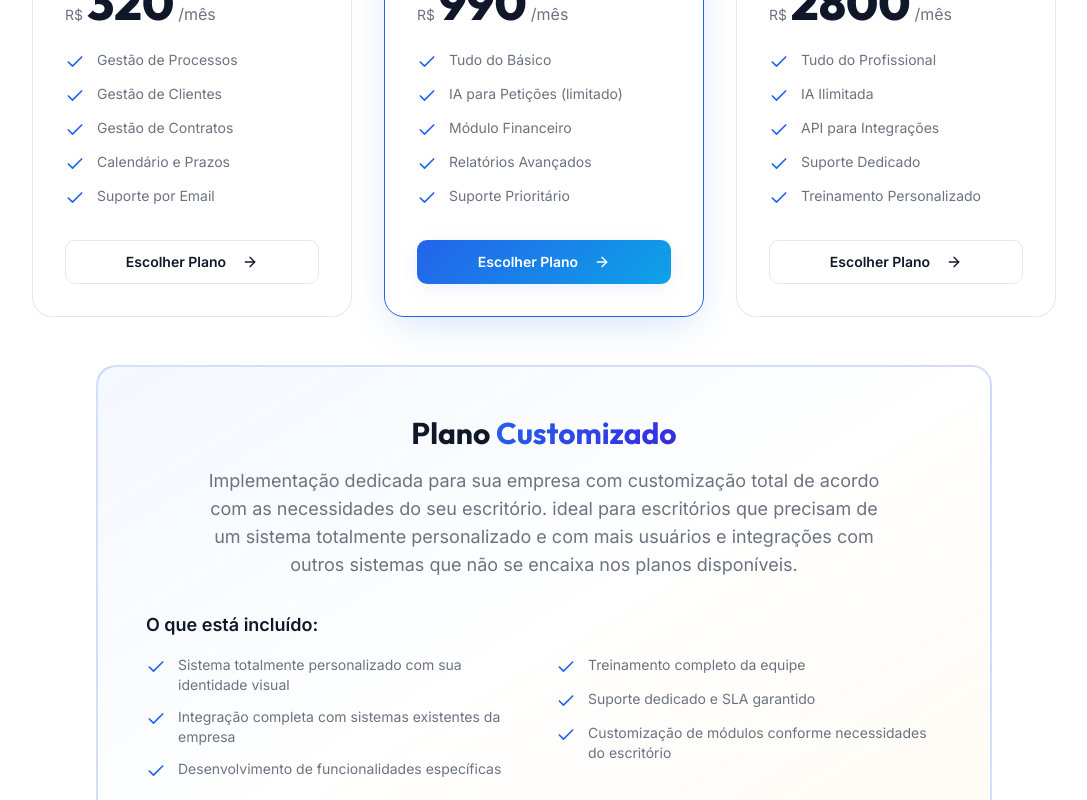
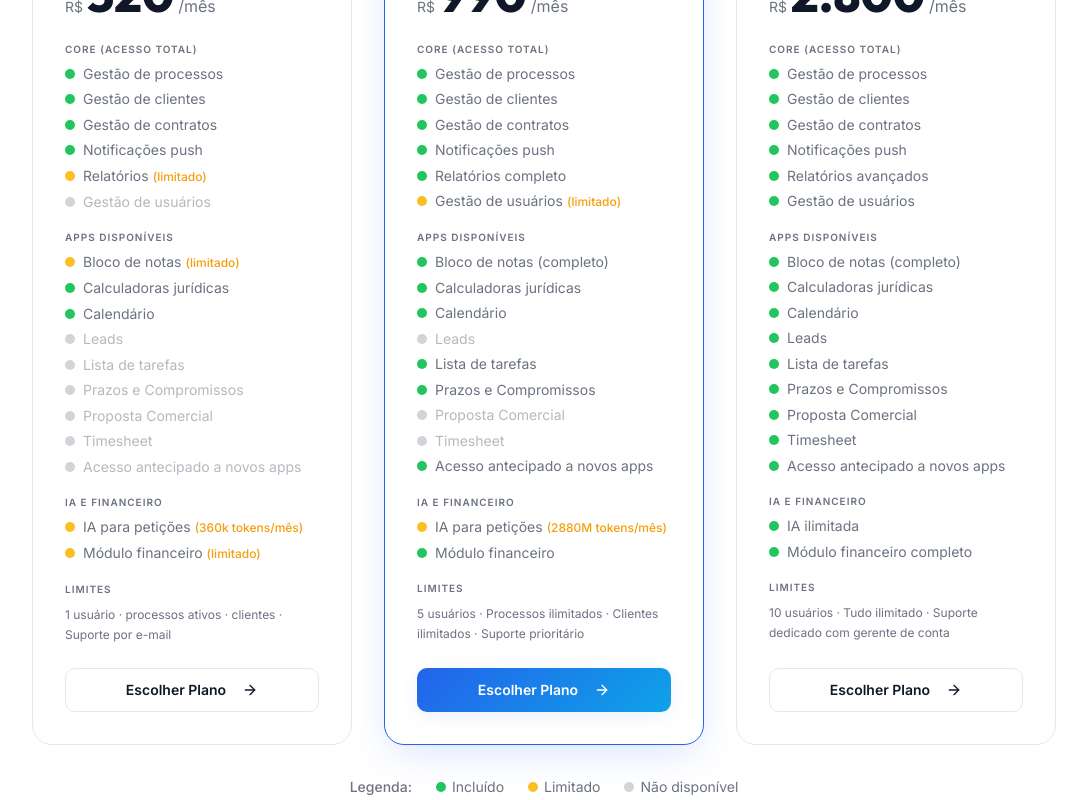
Before and after one commit to Rafaaquino/jurione-site, a React (Vite) app: page / in a window 1280 px wide. Shown: the part 8260-9060 px from the top of the page, without its empty margins (96-1183 px from the left). Built offline with nearby package versions, Linux system fonts and the light colour scheme; the HTML template or start-up script is replaced by a standard one.

Commit message:
refactor: descrição dos planos

```diff
--- a/src/components/landing/Pricing.tsx
+++ b/src/components/landing/Pricing.tsx
@@ -1,14 +1,28 @@
 import { motion } from "framer-motion";
-import { Check, Sparkles, ArrowRight } from "lucide-react";
+import { Sparkles, ArrowRight } from "lucide-react";
 import { Button } from "@/components/ui/button";
+
+type FeatureStatus = "included" | "limited" | "unavailable";
+
+interface Feature {
+  label: string;
+  status: FeatureStatus;
+  note?: string;
+}
+
+interface FeatureGroup {
+  title: string;
+  features: Feature[];
+}
 
 interface Plano {
   id: number;
   nome: string;
+  subtitulo: string;
   preco: number;
   periodicidade: string;
-  usuarios: number;
-  recursos: string[];
+  grupos: FeatureGroup[];
+  limites: string;
   destaque?: boolean;
   popular?: boolean;
 }
@@ -17,89 +31,177 @@ const planos: Plano[] = [
   {
     id: 1,
     nome: "Básico",
+    subtitulo: "Advogado solo iniciante",
     preco: 320,
     periodicidade: "mês",
-    usuarios: 1,
-    recursos: [
-      "Gestão de Processos",
-      "Gestão de Clientes",
-      "Gestão de Contratos",
-      "Calendário e Prazos",
-      "Suporte por Email",
+    grupos: [
+      {
+        title: "Core (acesso total)",
+        features: [
+          { label: "Gestão de processos", status: "included" },
+          { label: "Gestão de clientes", status: "included" },
+          { label: "Gestão de contratos", status: "included" },
+          { label: "Notificações push", status: "included" },
+          { label: "Relatórios", status: "limited", note: "limitado" },
+          { label: "Gestão de usuários", status: "unavailable" },
         ],
+      },
+      {
+        title: "Apps disponíveis",
+        features: [
+          { label: "Bloco de notas", status: "limited", note: "limitado" },
+          { label: "Calculadoras jurídicas", status: "included" },
+          { label: "Calendário", status: "included" },
+          { label: "Leads", status: "unavailable" },
+          { label: "Lista de tarefas", status: "unavailable" },
+          { label: "Prazos e Compromissos", status: "unavailable" },
+          { label: "Proposta Comercial", status: "unavailable" },
+          { label: "Timesheet", status: "unavailable" },
+          { label: "Acesso antecipado a novos apps", status: "unavailable" },
+        ],
+      },
+      {
+        title: "IA e Financeiro",
+        features: [
+          {
+            label: "IA para petições",
+            status: "limited",
+            note: "360k tokens/mês",
+          },
+          { label: "Módulo financeiro", status: "limited", note: "limitado" },
+        ],
+      },
+    ],
+    limites: "1 usuário · processos ativos · clientes · Suporte por e-mail",
   },
   {
     id: 2,
     nome: "Profissional",
+    subtitulo: "Pequeno escritório",
     preco: 990,
     periodicidade: "mês",
-    usuarios: 4,
-    recursos: [
-      "Tudo do Básico",
-      "IA para Petições (limitado)",
-      "Módulo Financeiro",
-      "Relatórios Avançados",
-      "Suporte Prioritário",
+    grupos: [
+      {
+        title: "Core (acesso total)",
+        features: [
+          { label: "Gestão de processos", status: "included" },
+          { label: "Gestão de clientes", status: "included" },
+          { label: "Gestão de contratos", status: "included" },
+          { label: "Notificações push", status: "included" },
+          { label: "Relatórios completo", status: "included" },
+          { label: "Gestão de usuários", status: "limited", note: "limitado" },
         ],
+      },
+      {
+        title: "Apps disponíveis",
+        features: [
+          { label: "Bloco de notas (completo)", status: "included" },
+          { label: "Calculadoras jurídicas", status: "included" },
+          { label: "Calendário", status: "included" },
+          { label: "Leads", status: "unavailable" },
+          { label: "Lista de tarefas", status: "included" },
+          { label: "Prazos e Compromissos", status: "included" },
+          { label: "Proposta Comercial", status: "unavailable" },
+          { label: "Timesheet", status: "unavailable" },
+          { label: "Acesso antecipado a novos apps", status: "included" },
+        ],
+      },
+      {
+        title: "IA e Financeiro",
+        features: [
+          {
+            label: "IA para petições",
+            status: "limited",
+            note: "2880M tokens/mês",
+          },
+          { label: "Módulo financeiro", status: "included" },
+        ],
+      },
+    ],
+    limites:
+      "5 usuários · Processos ilimitados · Clientes ilimitados · Suporte prioritário",
     popular: true,
   },
   {
     id: 3,
     nome: "Empresarial",
+    subtitulo: "Médio e grande escritório",
     preco: 2800,
     periodicidade: "mês",
-    usuarios: 10,
-    recursos: [
-      "Tudo do Profissional",
-      "IA Ilimitada",
-      "API para Integrações",
-      "Suporte Dedicado",
-      "Treinamento Personalizado",
+    grupos: [
+      {
+        title: "Core (acesso total)",
+        features: [
+          { label: "Gestão de processos", status: "included" },
+          { label: "Gestão de clientes", status: "included" },
+          { label: "Gestão de contratos", status: "included" },
+          { label: "Notificações push", status: "included" },
+          { label: "Relatórios avançados", status: "included" },
+          { label: "Gestão de usuários", status: "included" },
         ],
+      },
+      {
+        title: "Apps disponíveis",
+        features: [
+          { label: "Bloco de notas (completo)", status: "included" },
+          { label: "Calculadoras jurídicas", status: "included" },
+          { label: "Calendário", status: "included" },
+          { label: "Leads", status: "included" },
+          { label: "Lista de tarefas", status: "included" },
+          { label: "Prazos e Compromissos", status: "included" },
+          { label: "Proposta Comercial", status: "included" },
+          { label: "Timesheet", status: "included" },
+          { label: "Acesso antecipado a novos apps", status: "included" },
+        ],
+      },
+      {
+        title: "IA e Financeiro",
+        features: [
+          { label: "IA ilimitada", status: "included" },
+          { label: "Módulo financeiro completo", status: "included" },
+        ],
+      },
+    ],
+    limites:
+      "10 usuários · Tudo ilimitado · Suporte dedicado com gerente de conta",
     destaque: true,
   },
 ];
 
+function StatusDot({ status }: { status: FeatureStatus }) {
+  if (status === "included")
+    return (
+      <span className="w-2.5 h-2.5 rounded-full bg-green-500 shrink-0 mt-1" />
+    );
+  if (status === "limited")
+    return (
+      <span className="w-2.5 h-2.5 rounded-full bg-amber-400 shrink-0 mt-1" />
+    );
+  return (
+    <span className="w-2.5 h-2.5 rounded-full bg-muted-foreground/30 shrink-0 mt-1" />
+  );
+}
+
 export function Pricing() {
-  // URLs do sistema por ambiente
   const systemUrls = {
     development: "http://localhost:4200",
     production: "https://jurione.app.br",
     homologation: "https://hml.jurione.com",
   };
 
-  // Determina a URL base do sistema
   const getSystemUrl = (): string => {
-    // Verifica o modo do Vite (development, production, etc.)
     const appMode = import.meta.env.MODE;
-
-    // Se estiver em modo production explícito, usa produção
-    if (appMode === "production") {
+    if (appMode === "production") return systemUrls.production;
+    if (appMode === "development") return systemUrls.development;
+    const hostname = window.location.hostname;
+    if (hostname === "localhost" || hostname === "127.0.0.1")
+      return systemUrls.development;
+    if (hostname.includes("hml")) return systemUrls.homologation;
     return systemUrls.production;
-    }
-
-    // Se estiver em modo development explícito, usa localhost
-    if (appMode === "development") {
-      return systemUrls.development;
-    }
-
-    // Fallback: detecta pelo hostname (comportamento original)
-    const hostname = window.location.hostname;
-
-    if (hostname === "localhost" || hostname === "127.0.0.1") {
-      return systemUrls.development;
-    } else if (hostname.includes("hml")) {
-      return systemUrls.homologation;
-    } else {
-      return systemUrls.production;
-    }
   };
 
-  // Redireciona para o sistema com o plano selecionado
   const redirectToSignup = (planName: string) => {
     const systemUrl = getSystemUrl();
-
-    // Tratar especificamente o teste grátis
     let planValue: string;
     let utmCampaign: string;
 
@@ -111,32 +213,24 @@ export function Pricing() {
       planValue = "trial";
       utmCampaign = "free_trial_pricing";
     } else {
-      // Normalizar nome do plano: remover acentos e substituir espaços por underscore
       planValue = planName
         .toLowerCase()
         .normalize("NFD")
-        .replace(/[\u0300-\u036f]/g, "") // Remove acentos
-        .replace(/\s+/g, "_"); // Substitui espaços por underscore
+        .replace(/[\u0300-\u036f]/g, "")
+        .replace(/\s+/g, "_");
       utmCampaign = "paid_plan_pricing";
     }
 
     const encodedPlan = encodeURIComponent(planValue);
     const source = encodeURIComponent("landing_pricing");
-
-    // CAPTURAR O PARÂMETRO REF DA URL ATUAL (para sistema de afiliados)
     const urlParams = new URLSearchParams(window.location.search);
     const affiliateRef = urlParams.get("ref");
 
-    // Construir URL base
     let signupUrl = `${systemUrl}/auth/signup?plan=${encodedPlan}&source=${source}&utm_source=landing_pricing&utm_campaign=${utmCampaign}`;
-
-    // ADICIONAR REF SE EXISTIR
     if (affiliateRef) {
       signupUrl += `&ref=${encodeURIComponent(affiliateRef)}`;
-      console.log("🎯 Código de afiliado detectado:", affiliateRef);
     }
 
-    console.log("Abrindo em nova aba:", signupUrl);
     window.open(signupUrl, "_blank", "noopener,noreferrer");
   };
 
@@ -182,33 +276,41 @@ export function Pricing() {
               whileInView={{ opacity: 1, y: 0 }}
               viewport={{ once: true }}
               transition={{ delay: index * 0.1 }}
-              className={`relative p-6 md:p-8 rounded-2xl border transition-all ${
+              className={`relative flex flex-col p-6 md:p-8 rounded-2xl border transition-all ${
                 plano.popular
                   ? "border-primary shadow-elevated bg-card scale-105 z-10"
                   : "border-border bg-card hover:border-primary/30"
               }`}
             >
               {plano.popular && (
-                <div className="absolute -top-4 left-1/2 -translate-x-1/2 px-4 py-1.5 rounded-full gradient-cta text-primary-foreground text-sm font-semibold flex items-center gap-1.5">
+                <div className="absolute -top-4 left-1/2 -translate-x-1/2 px-4 py-1.5 rounded-full gradient-cta text-primary-foreground text-sm font-semibold flex items-center gap-1.5 whitespace-nowrap">
                   <Sparkles className="w-4 h-4" />
-                  Mais Popular
+                  Mais popular
                 </div>
               )}
 
-              <div className="mb-6">
-                <h3 className="font-display font-bold text-xl mb-2">
+              {plano.destaque && (
+                <div className="absolute -top-4 left-1/2 -translate-x-1/2 px-4 py-1.5 rounded-full bg-accent text-accent-foreground text-sm font-semibold whitespace-nowrap">
+                  Poder total
+                </div>
+              )}
+
+              {/* Header */}
+              <div className="mb-5">
+                <h3 className="font-display font-bold text-xl mb-1">
                   {plano.nome}
                 </h3>
                 <p className="text-muted-foreground text-sm">
-                  Até {plano.usuarios} usuário{plano.usuarios > 1 ? "s" : ""}
+                  {plano.subtitulo}
                 </p>
               </div>
 
+              {/* Price */}
               <div className="mb-6">
                 <div className="flex items-baseline gap-1">
                   <span className="text-sm text-muted-foreground">R$</span>
                   <span className="font-display font-extrabold text-4xl md:text-5xl">
-                    {plano.preco}
+                    {plano.preco.toLocaleString("pt-BR")}
                   </span>
                   <span className="text-muted-foreground">
                     /{plano.periodicidade}
@@ -216,16 +318,47 @@ export function Pricing() {
                 </div>
               </div>
 
-              <ul className="space-y-3 mb-8">
-                {plano.recursos.map((recurso, i) => (
-                  <li key={i} className="flex items-start gap-3">
-                    <Check className="w-5 h-5 text-primary shrink-0 mt-0.5" />
-                    <span className="text-sm text-muted-foreground">
-                      {recurso}
+              {/* Feature groups */}
+              <div className="flex-1 space-y-5 mb-6">
+                {plano.grupos.map((grupo) => (
+                  <div key={grupo.title}>
+                    <p className="text-[10px] font-semibold uppercase tracking-widest text-muted-foreground mb-2">
+                      {grupo.title}
+                    </p>
+                    <ul className="space-y-2">
+                      {grupo.features.map((feature, i) => (
+                        <li key={i} className="flex items-start gap-2">
+                          <StatusDot status={feature.status} />
+                          <span
+                            className={`text-sm leading-tight ${
+                              feature.status === "unavailable"
+                                ? "text-muted-foreground/50"
+                                : "text-muted-foreground"
+                            }`}
+                          >
+                            {feature.label}
+                            {feature.note && (
+                              <span className="ml-1 text-xs text-amber-500 font-medium">
+                                ({feature.note})
+                              </span>
+                            )}
                           </span>
                         </li>
                       ))}
                     </ul>
+                  </div>
+                ))}
+
+                {/* Limits */}
+                <div>
+                  <p className="text-[10px] font-semibold uppercase tracking-widest text-muted-foreground mb-2">
+                    Limites
+                  </p>
+                  <p className="text-xs text-muted-foreground leading-relaxed">
+                    {plano.limites}
+                  </p>
+                </div>
+              </div>
 
               <Button
                 className={`w-full font-semibold ${
@@ -244,6 +377,29 @@ export function Pricing() {
           ))}
         </div>
 
+        {/* Legend */}
+        <motion.div
+          initial={{ opacity: 0 }}
+          whileInView={{ opacity: 1 }}
+          viewport={{ once: true }}
+          transition={{ delay: 0.3 }}
+          className="mt-8 flex items-center justify-center gap-6 text-sm text-muted-foreground"
+        >
+          <span className="font-medium text-foreground/60">Legenda:</span>
+          <span className="flex items-center gap-1.5">
+            <span className="w-2.5 h-2.5 rounded-full bg-green-500 inline-block" />
+            Incluído
+          </span>
+          <span className="flex items-center gap-1.5">
+            <span className="w-2.5 h-2.5 rounded-full bg-amber-400 inline-block" />
+            Limitado
+          </span>
+          <span className="flex items-center gap-1.5">
+            <span className="w-2.5 h-2.5 rounded-full bg-muted-foreground/30 inline-block" />
+            Não disponível
+          </span>
+        </motion.div>
+
         {/* Plano Customizado */}
         <motion.div
           initial={{ opacity: 0, y: 20 }}
@@ -259,7 +415,7 @@ export function Pricing() {
               </h3>
               <p className="text-muted-foreground text-lg max-w-2xl mx-auto">
                 Implementação dedicada para sua empresa com customização total
-                de acordo com as necessidades do seu escritório. ideal para
+                de acordo com as necessidades do seu escritório. Ideal para
                 escritórios que precisam de um sistema totalmente personalizado
                 e com mais usuários e integrações com outros sistemas que não se
                 encaixa nos planos disponíveis.
@@ -272,48 +428,35 @@ export function Pricing() {
                   O que está incluído:
                 </h4>
                 <ul className="space-y-3">
-                  <li className="flex items-start gap-3">
-                    <Check className="w-5 h-5 text-primary shrink-0 mt-0.5" />
+                  {[
+                    "Sistema totalmente personalizado com sua identidade visual",
+                    "Integração completa com sistemas existentes da empresa",
+                    "Desenvolvimento de funcionalidades específicas",
+                  ].map((item) => (
+                    <li key={item} className="flex items-start gap-3">
+                      <span className="w-2.5 h-2.5 rounded-full bg-green-500 shrink-0 mt-1" />
                       <span className="text-sm text-muted-foreground">
-                      Sistema totalmente personalizado com sua identidade visual
+                        {item}
                       </span>
                     </li>
-                  <li className="flex items-start gap-3">
-                    <Check className="w-5 h-5 text-primary shrink-0 mt-0.5" />
-                    <span className="text-sm text-muted-foreground">
-                      Integração completa com sistemas existentes da empresa
-                    </span>
-                  </li>
-                  <li className="flex items-start gap-3">
-                    <Check className="w-5 h-5 text-primary shrink-0 mt-0.5" />
-                    <span className="text-sm text-muted-foreground">
-                      Desenvolvimento de funcionalidades específicas
-                    </span>
-                  </li>
+                  ))}
                 </ul>
               </div>
               <div className="space-y-4">
                 <h4 className="font-semibold text-lg mb-4">&nbsp;</h4>
                 <ul className="space-y-3">
-                  <li className="flex items-start gap-3">
-                    <Check className="w-5 h-5 text-primary shrink-0 mt-0.5" />
+                  {[
+                    "Treinamento completo da equipe",
+                    "Suporte dedicado e SLA garantido",
+                    "Customização de módulos conforme necessidades do escritório",
+                  ].map((item) => (
+                    <li key={item} className="flex items-start gap-3">
+                      <span className="w-2.5 h-2.5 rounded-full bg-green-500 shrink-0 mt-1" />
                       <span className="text-sm text-muted-foreground">
-                      Treinamento completo da equipe
+                        {item}
                       </span>
                     </li>
-                  <li className="flex items-start gap-3">
-                    <Check className="w-5 h-5 text-primary shrink-0 mt-0.5" />
-                    <span className="text-sm text-muted-foreground">
-                      Suporte dedicado e SLA garantido
-                    </span>
-                  </li>
-                  <li className="flex items-start gap-3">
-                    <Check className="w-5 h-5 text-primary shrink-0 mt-0.5" />
-                    <span className="text-sm text-muted-foreground">
-                      Customização de módulos conforme necessidades do
-                      escritório
-                    </span>
-                  </li>
+                  ))}
                 </ul>
               </div>
             </div>
```
Lines whose indentation alone changed are shown as unchanged.
